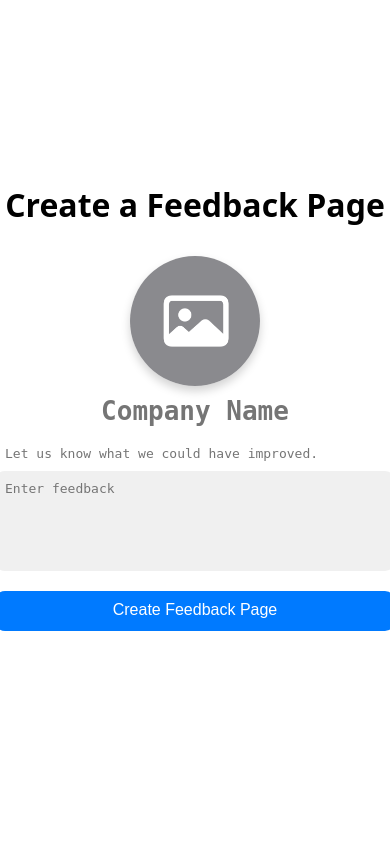
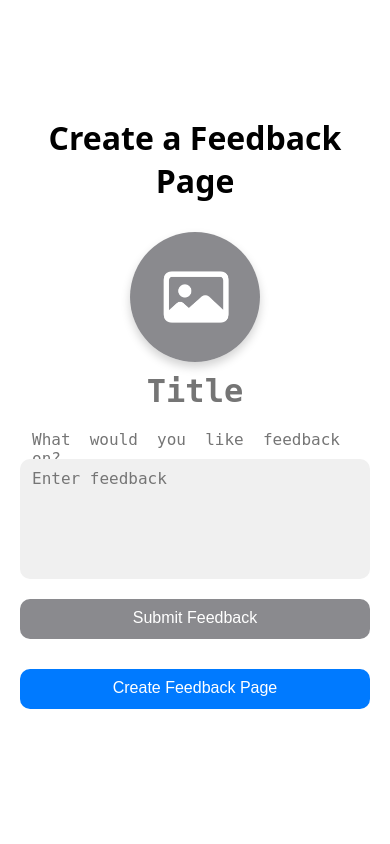
Before and after one commit to JackFinnis/FeedbackWeb, a Flask app: page /create in a window 390 px wide. Run offline with Flask 3, Linux system fonts and the light colour scheme.

Commit message:
Layout working on iPhone

```diff
--- a/src/app.py
+++ b/src/app.py
@@ -16,6 +16,9 @@
 subjects = db.collection('subject')
 
 # Helper Functions
+def get_id():
+    return ''.join(random.choices(string.ascii_letters + string.digits, k=8))
+
 def upload_file(file, id):
 	ref = bucket.blob(id)
 	ref.upload_from_file(file)
@@ -32,9 +35,6 @@
 	doc = subjects.document(public_id).get()
 	if not doc.exists: abort(404); return
 	return Subject.from_dict(doc.to_dict())
-
-def get_id():
-    return ''.join(random.choices(string.ascii_letters + string.digits, k=8))
 
 # Configure Flask routing
 flask_app = Flask(__name__)
@@ -64,7 +64,7 @@
 
 	return render_template('subject_created.html', private_id=private_id)
 
-@flask_app.route('/company/<private_id>')
+@flask_app.route('/<private_id>')
 def subject(private_id):
 	subject = fetch_subject_private(private_id)
 	docs = subjects.document(subject.public_id).collection('feedback').order_by('timestamp', direction=firestore.firestore.Query.DESCENDING).get()
@@ -72,29 +72,20 @@
 
 	return render_template('subject.html', feedbacks=feedbacks, subject=subject)
 
-@flask_app.route('/company/<private_id>/delete')
-def subject_delete(private_id):
-	subject = fetch_subject_private(private_id)
-	subjects.document(subject.public_id).delete()
-	if subject.photo_url:
-		bucket.blob(subject.public_id).delete()
-
-	return render_template('subject_deleted.html')
-
-@flask_app.route('/company/<private_id>/toggle_live')
+@flask_app.route('/<private_id>/toggle_live')
 def subject_toggle_live(private_id):
 	subject = fetch_subject_private(private_id)
 	subject.live = not subject.live
 	subjects.document(subject.public_id).set(subject.to_dict())
 
-	return redirect(f'/company/{private_id}')
+	return redirect(f'/{private_id}')
 
-@flask_app.route('/company/<private_id>/feedback/<feedback_id>/delete')
+@flask_app.route('/<private_id>/feedback/<feedback_id>/delete')
 def feedback_delete(private_id, feedback_id):
 	subject = fetch_subject_private(private_id)
 	subjects.document(subject.public_id).collection('feedback').document(feedback_id).delete()
 
-	return redirect(f'/company/{private_id}')
+	return redirect(f'/{private_id}')
 
 @flask_app.route('/send/<public_id>')
 def feedback_send(public_id):
--- a/src/static/style.css
+++ b/src/static/style.css
@@ -5,49 +5,75 @@
 	--secondary: #8A8A8E;
 }
 
-body {
-	padding: 10px;
-	padding-bottom: 50px;
+ol, ul, p, h1, h2, form, textarea, a, button, body {
+	margin: 0px;
+	padding: 0px;
 }
 
-ol, ul, p, h1, h2, form, textarea, a, button {
-	margin: 0px;
+img {
+	object-fit: cover;
 }
 
-textarea {
-	padding: 0px;
+body {
+	margin: 20px;
+	margin-bottom: 50px;
+}
+
+ol {
+	counter-reset: item;
+	padding-left: 40px;
+}
+
+li {
+	display: block;
+	counter-increment: item;
+	position: relative;
+	height: 45px;
+	display: flex;
+	align-items: center;
+}
+
+li::before {
+	display: inline-block;
+	text-align: center;
+	content: counter(item);
+	width: 25px;
+	height: 25px;
+	line-height: 25px;
+	font-weight: 500;
+	border-radius: 50%;
+	border-width: 2px;
+	border-style: solid;
+	position: absolute;
+	left: -40px;
 }
 
 a, button {
 	display: inline-block;
 	color: var(--accent);
 	text-decoration: none;
-	background: none;
-	border: none;
-	font-size: 1em;
 	font-weight: 500;
+	font-size: 1rem;
 }
 
-input[type=submit], input[type=text], textarea {
+input[type=submit], textarea, a, button {
 	border: none;
-	font-size: 1em;
+	background: none;
+	font-size: 1rem;
 }
 
-input[type=text], textarea {
-	background: none;
-}
-
-li {
-	padding-bottom: 5px;
+textarea {
+	display: block;
+	resize: none;
+	width: 100%;
 }
 
 h1 {
-	padding-top: 10px;
-	padding-bottom: 10px;
+	padding: 10px 0px;
 }
 
 h2 {
-	padding: 10px;
+	padding: 10px 12px;
 }
 
 .center_horizontally {
@@ -59,27 +85,23 @@
 	align-items: center;
 }
 
-textarea {
-	resize: none;
-}
-
 .container, .label, .container_background, .large_button {
 	border-radius: 10px;
 }
 
 .large_button {
+	color: white;
+	background-color: var(--accent);
 	text-align: center;
+	width: 100%;
 	padding-top: 10px;
 	padding-bottom: 12px;
-	width: 400px;
 	margin-top: 20px;
-	color: white;
-	background-color: var(--accent);
 }
 
 .container {
-	padding: 10px;
-	padding-bottom: 12px;
+	padding: 12px;
+	padding-top: 10px;
 }
 
 .icon, .symbol {
@@ -98,32 +120,26 @@
 
 .label {
 	color: white;
-	font-size: 1em;
 	background-color: var(--accent);
 	padding-top: 7px;
 	padding-bottom: 5px;
 	padding-left: 10px;
 	padding-right: 10px;
-	margin-top: 5px;
-	margin-bottom: 5px;
-	margin-right: 5px;
+	margin-right: 10px;
+	margin-bottom: 10px;
 }
 
-.label_title, .label_title_destructive {
+.label_title {
 	display: inline-block;
+	vertical-align: top;
 	line-height: 20px;
-	vertical-align: top;
 	margin-left: 3px;
+	text-overflow: ellipsis;
 	white-space: nowrap;
 	overflow: hidden;
-	text-overflow: ellipsis;
 }
 
-.label_title_destructive {
-	color: var(--red);
-}
-
-button:active, a:active, .large_button:active {
+button:active:enabled, a:active, label[for]:active {
 	opacity: 0.75;
 }
 
@@ -138,13 +154,13 @@
 	opacity: 0;
 }
 
-.feedback_form_field {
-	width: 400px;
-	height: 100px;
+.feedback_form_textarea {
+	height: 120px;
+	width: 100%;
 }
 
 @media(prefers-color-scheme: light) {
-	body, .container, .container_background, textarea, input[type=text] {
+	body, .container, .container_background, textarea {
 		color: black;
 	}
 
@@ -162,7 +178,7 @@
 }
 
 @media(prefers-color-scheme: dark) {
-	body, .container, .container_background, textarea, input[type=text] {
+	body, .container, .container_background, textarea {
 		color: white;
 	}
 
--- a/src/templates/create_subject.html
+++ b/src/templates/create_subject.html
@@ -4,20 +4,22 @@
         <link rel="stylesheet" href="/static/style.css">
 		<link rel="icon" href="/static/images/favicon.ico">
 		<link rel="apple-touch-icon" href="/static/images/favicon.ico">
+        <meta name="viewport" content="width=device-width">
 		<style>
 			#title {
 				text-align: center;
-				font-size: 2em;
+				font-size: 2rem;
 				font-weight: bolder;
 				outline: none;
-				width: 380px;
-				margin: 10px;
+				width: 100%;
+				padding: 10px 0px;
 			}
 
 			#description {
 				text-align: justify;
-				margin: 10px;
-				width: 380px;
+				padding: 10px;
+				padding-left: 12px;
+				width: calc(100% - 20px);
 				outline: none;
 			}
 
@@ -27,23 +29,23 @@
 		</style>
 	</head>
 	<body class="center_vertically center_horizontally">
-		<div style="width:400px;">
+		<div style="max-width:400px;">
+			<p style="height:0; overflow:hidden;">--------------------------------------------------------------------------------------</p>
+
 			<h1 style="text-align:center; padding-bottom:30px;">Create a Feedback Page</h1>
 			<form action="/create" method="POST" enctype="multipart/form-data">
 				<div style="text-align:center;">
-					<div>
-						<input type="file" id="logo" name="logo" accept="image/*" required oninvalid="setCustomValidity('Please upload your company\'s logo')" oninput="setCustomValidity('')">
-						<label for="logo">
-							<img class="feedback_form_logo shadow" id="logo_preview" src="/static/images/logo_placeholder.png">
-						</label>
-					</div>
+					<label for="logo">
+						<input type="file" id="logo" name="logo" accept="image/*" required oninvalid="setCustomValidity('Please upload a page logo')" oninput="setCustomValidity('')">
+						<img class="feedback_form_logo shadow" id="logo_preview" src="/static/images/logo_placeholder.png">
+					</label>
+				</div>
+				<textarea rows="1" id="title" name="title" placeholder="Title" required oninvalid="setCustomValidity('Please enter a page title')" oninput="setCustomValidity('')"></textarea>
+				<textarea rows="1" id="description" name="description" placeholder="What would you like feedback on?" required oninvalid="setCustomValidity('Please describe what you would like feedback on')" oninput="setCustomValidity('')"></textarea>
+				<textarea class="feedback_form_textarea container" placeholder="Enter feedback" disabled></textarea>
 
-					<textarea rows="1" type="text" id="title" name="title" placeholder="Company Name" required oninvalid="setCustomValidity('Please enter your company\'s name')" oninput="setCustomValidity('')"></textarea><br>
-				</div>
-				<textarea rows="1" id="description" name="description" placeholder="Let us know what we could have improved." required oninvalid="setCustomValidity('Please enter what you would like feedback on')" oninput="setCustomValidity('')"></textarea><br>
-
-				<textarea class="feedback_form_field container" placeholder="Enter feedback" disabled></textarea><br>
-				<input type="submit" class="large_button" value="Create Feedback Page">
+				<button class="large_button" style="background-color:var(--secondary);" disabled>Submit Feedback</button>
+				<button class="large_button" style="margin-top:30px;">Create Feedback Page</button>
 			</form>
 		</div>
 	</body>
--- a/src/templates/error_404.html
+++ b/src/templates/error_404.html
@@ -4,13 +4,13 @@
         <link rel="stylesheet" href="/static/style.css">
 		<link rel="icon" href="/static/images/favicon.ico">
 		<link rel="apple-touch-icon" href="/static/images/favicon.ico">
+        <meta name="viewport" content="width=device-width">
 	</head>
 	<body class="center_horizontally center_vertically">
 		<div style="text-align:center;">
 			<img class="large_symbol" src="/static/images/exclamationmark.triangle.png">
 			<h1>Page Not Found</h1>
-			<br>
-			Create your own feedback page <a href="/create">here</a>
+			You can create your own feedback page <a href="/create">here</a>
 		</div>
 	</body>
 </html>
```
Also changed, not shown: src/templates/how_it_works.html (+9 -6 lines), src/templates/send_feedback.html (+12 -7 lines), src/templates/subject.html (+13 -18 lines), src/templates/subject_created.html (+15 -6 lines), src/templates/subject_deleted.html (deleted, +0 -17 lines).
